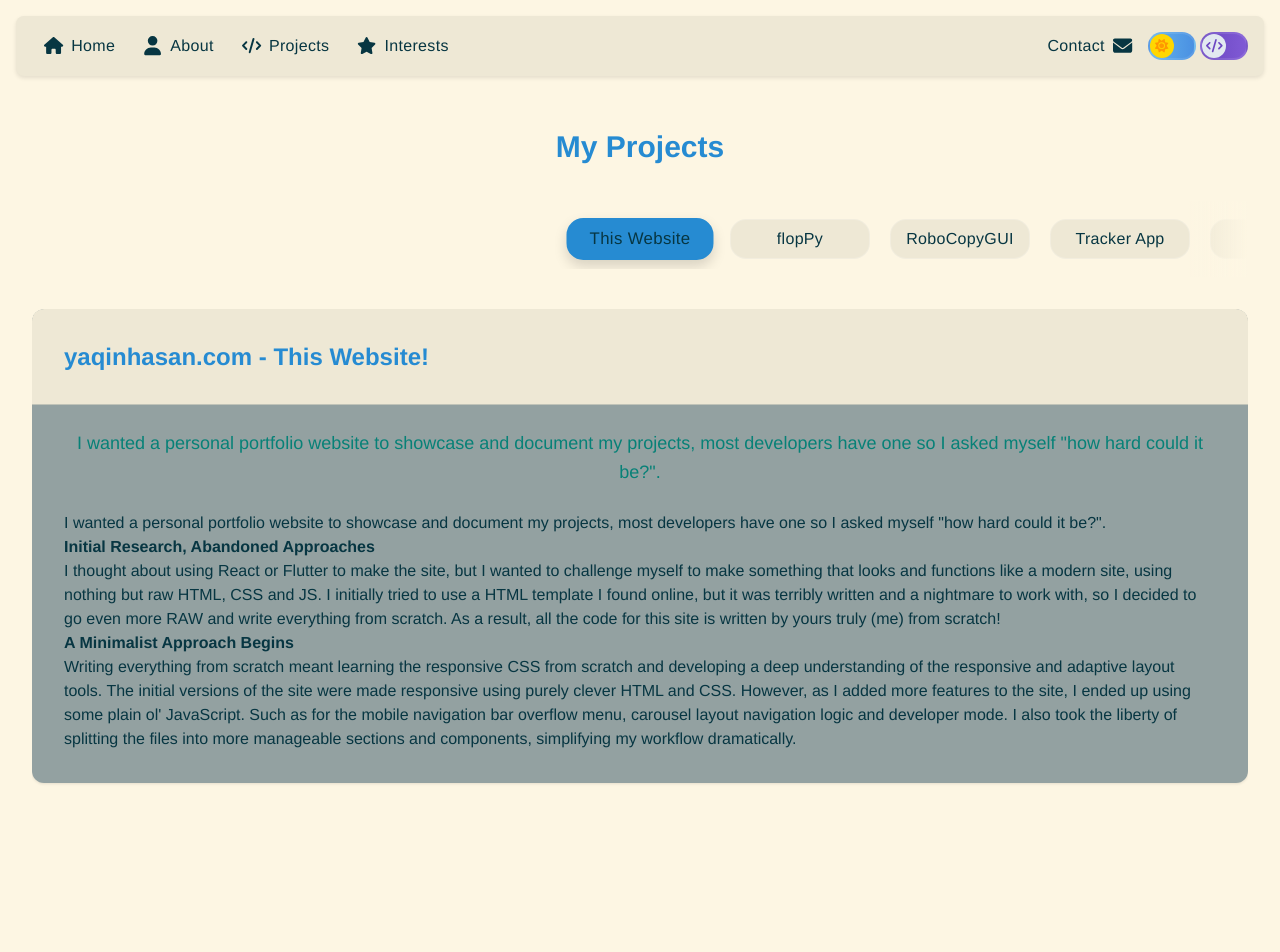
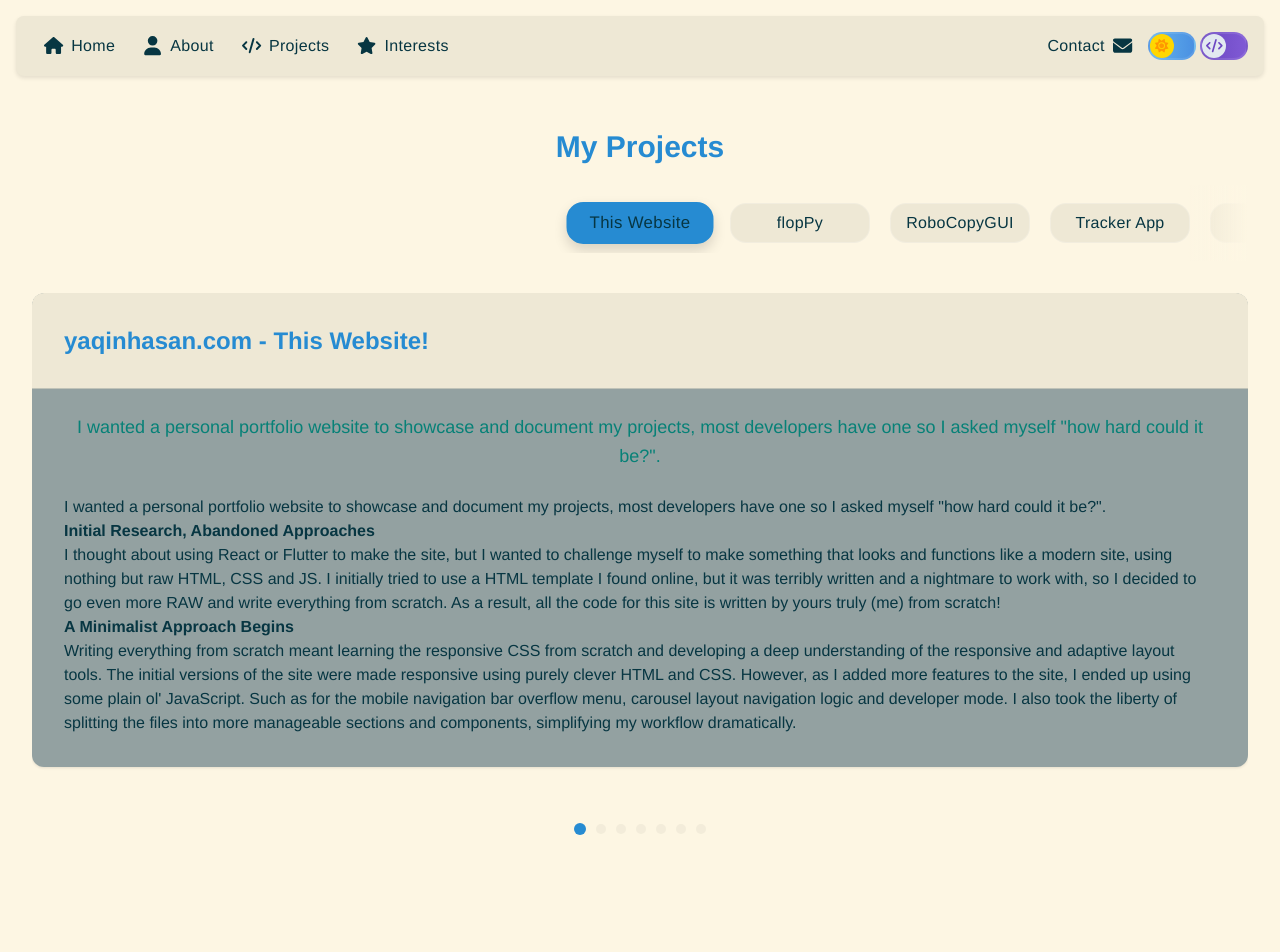
Before and after one commit to yaq1n0/yaqinhasan.com, a Vue app: page /projects in a window 1280 px wide. Shown: the top 952 px of the page. After the commit the page ends 867 px from the top, so only its background shows below. Built offline with nearby package versions, Linux system fonts and the light colour scheme.

Commit message:
move CarouselItem to data/models

```diff
--- a/src/components/carousel/CarouselLayout.vue
+++ b/src/components/carousel/CarouselLayout.vue
@@ -49,6 +49,7 @@
         :effect="'fade'"
         :fade-effect="{ crossFade: true }"
         :speed="400"
+        :auto-height="true"
         :pagination="{
           el: '.swiper-pagination',
           clickable: true,
@@ -76,7 +77,7 @@ import GButton from "@/components/GButton.vue";
 import { Swiper, SwiperSlide } from "swiper/vue";
 import { Pagination, Autoplay, A11y, EffectFade } from "swiper/modules";
 import type { Swiper as SwiperType } from "swiper";
-import type { CarouselItem } from "@/components/carousel/CarouselItem";
+import type { CarouselItem } from "@/data/models/CarouselItem";
 
 // Import Swiper styles
 import "swiper/css";
@@ -261,7 +262,7 @@ defineExpose({
 }
 
 .page-header {
-  margin-bottom: map.get($spacing, "xl");
+  margin-bottom: map.get($spacing, "base");
   text-align: center;
   width: 100%;
 
@@ -522,6 +523,7 @@ defineExpose({
     overflow: hidden;
     border-radius: map.get($border-radius, "lg");
     padding: 0;
+    transition: height 0.3s ease;
 
     @media (max-width: map.get($breakpoints, "sm")) {
       border-radius: map.get($border-radius, "md");
@@ -529,12 +531,18 @@ defineExpose({
   }
 
   :deep(.swiper-pagination) {
-    position: relative; /* Change to relative positioning */
-    margin-top: 20px; /* Add margin to separate from content */
+    position: relative;
+    margin-top: map.get($spacing, "lg");
+    padding: map.get($spacing, "md") 0;
     bottom: auto;
+    display: flex;
+    justify-content: center;
+    align-items: center;
+    width: 100%;
 
     @media (max-width: map.get($breakpoints, "sm")) {
-      margin-top: 15px;
+      margin-top: map.get($spacing, "md");
+      padding: map.get($spacing, "sm") 0;
     }
 
     .swiper-pagination-bullet {
--- a/src/pages/InterestsPage.vue
+++ b/src/pages/InterestsPage.vue
@@ -148,7 +148,7 @@
 import { ref, onMounted } from "vue";
 import CarouselLayout from "@/components/carousel/CarouselLayout.vue";
 import CarouselDetail from "@/components/carousel/CarouselDetail.vue";
-import { CarouselItem } from "@/components/carousel/CarouselItem";
+import { CarouselItem } from "@/data/models/CarouselItem";
 
 // State for active interest
 const activeInterest = ref("custom-pcs");
--- a/src/pages/ProjectsPage.vue
+++ b/src/pages/ProjectsPage.vue
@@ -289,7 +289,7 @@
 import { ref, onMounted } from "vue";
 import CarouselLayout from "@/components/carousel/CarouselLayout.vue";
 import CarouselDetail from "@/components/carousel/CarouselDetail.vue";
-import { type CarouselItem } from "@/components/carousel/CarouselItem";
+import { type CarouselItem } from "@/data/models/CarouselItem";
 
 // State for active project
 const activeProject = ref("website");
--- a/src/pages/dev/DebugCarouselPage.vue
+++ b/src/pages/dev/DebugCarouselPage.vue
@@ -68,7 +68,7 @@
 <script setup lang="ts">
 import { ref } from "vue";
 import CarouselLayout from "@/components/carousel/CarouselLayout.vue";
-import { CarouselItem } from "@/components/carousel/CarouselItem";
+import { CarouselItem } from "@/data/models/CarouselItem";
 
 // Simple state
 const activeItemId = ref("item1");
```
Also changed, not shown: src/data/models/CarouselItem.ts (renamed from src/components/carousel/CarouselItem.ts).
